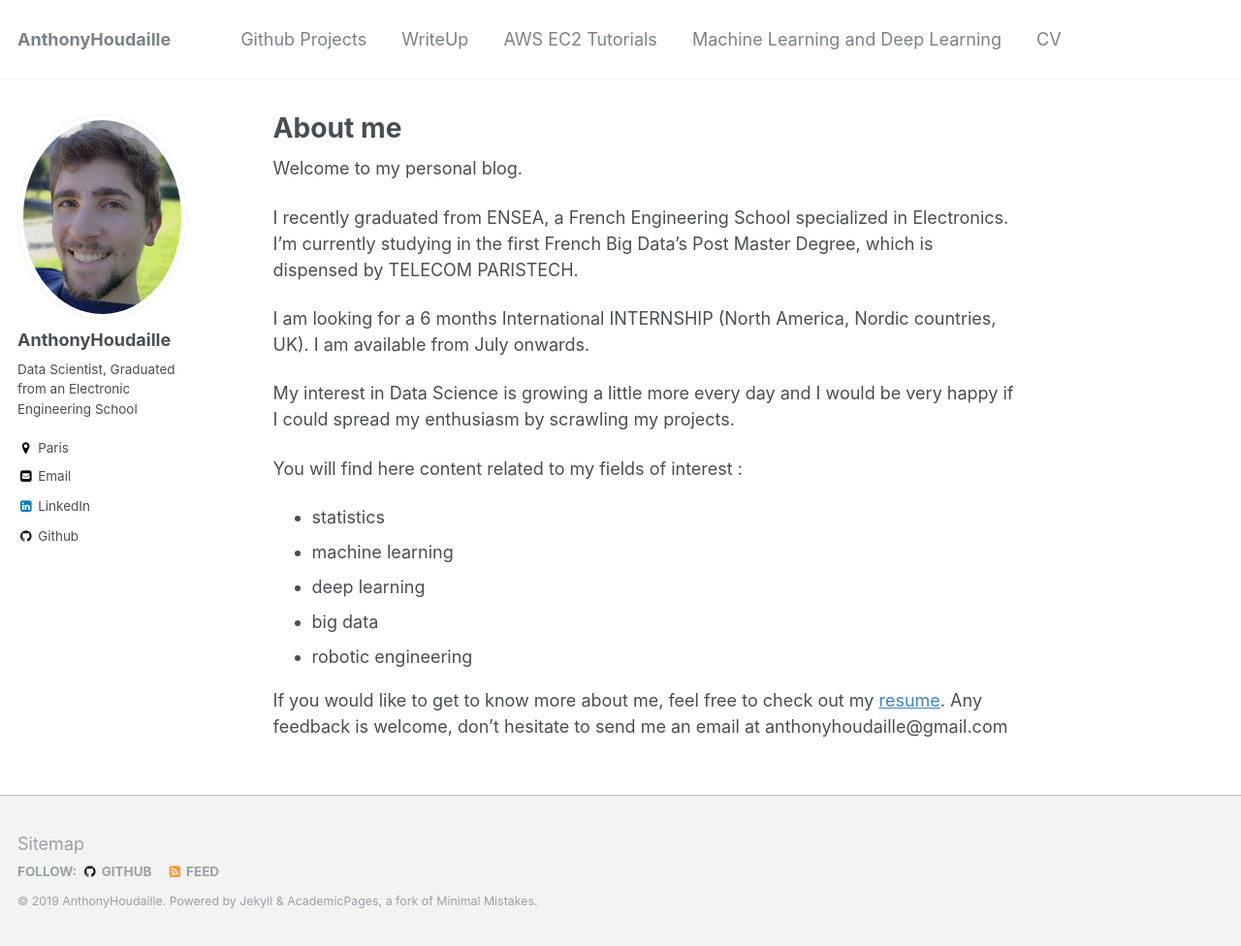
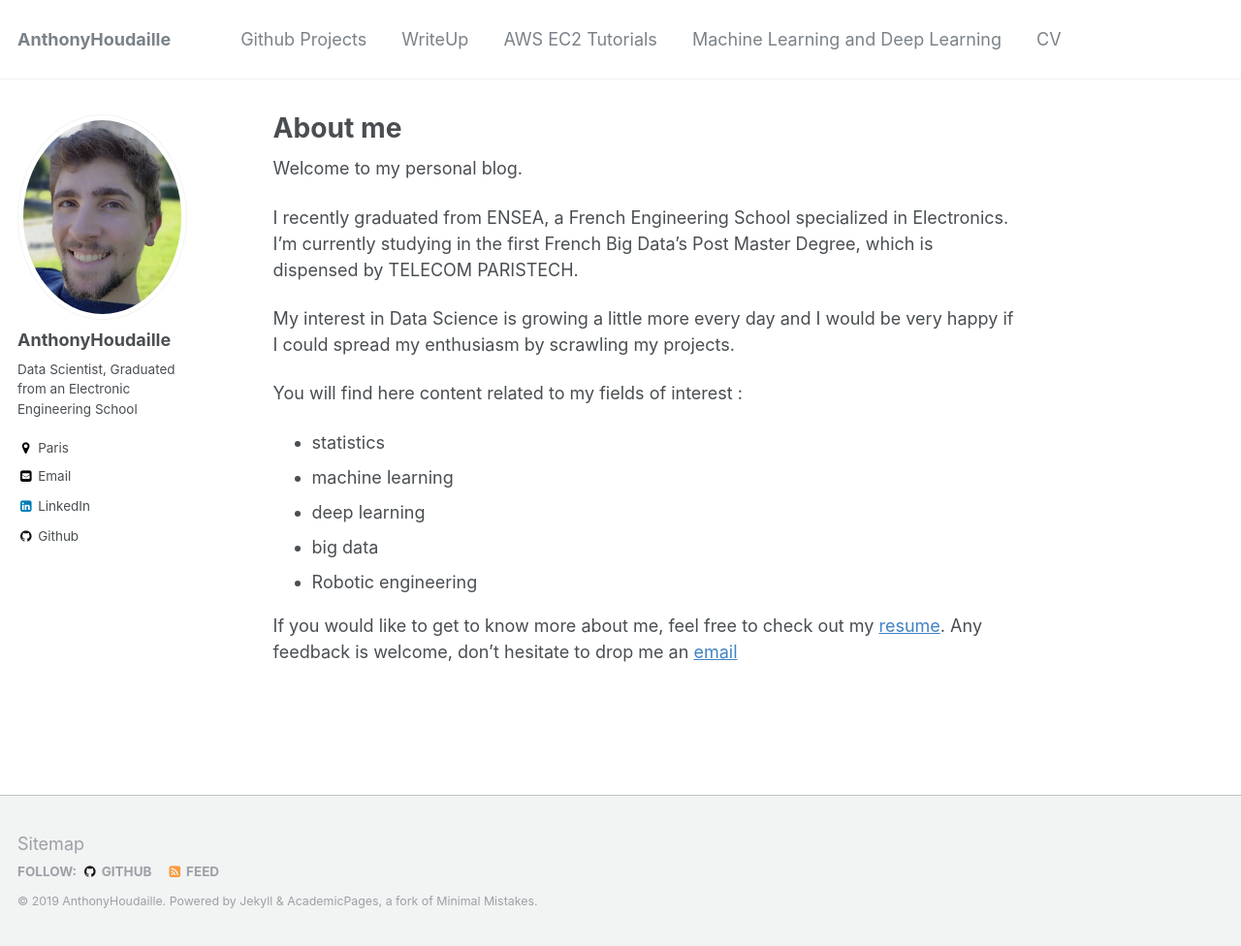
Before and after one commit to AnthonyHoudaille/AnthonyHoudaille.github.io, a Jekyll site: the page built from _pages/about.md, in a window 1280 px wide and 976 px high. Shown: the whole window at 97% size. Built offline with Jekyll 4.4.1, drawn with Linux system fonts in a browser that asks for light colours.

Commit message:
Add files via upload

```diff
--- a/_pages/about.md
+++ b/_pages/about.md
@@ -12,9 +12,6 @@ Welcome to my personal blog.
 I recently graduated from ENSEA, a French Engineering School specialized in Electronics.
 I’m currently studying in the first French Big Data’s Post Master Degree, which is dispensed by TELECOM PARISTECH.
 
-I am looking for a 6 months International INTERNSHIP (North America, Nordic countries, UK).
-I am available from July onwards.
-
 My interest in Data Science is growing a little more every day and I would be very happy if I could spread my enthusiasm by scrawling my projects.
 
 You will find here content related to my fields of interest :
@@ -22,8 +19,8 @@ You will find here content related to my fields of interest :
 - machine learning
 - deep learning
 - big data
-- robotic engineering
+- Robotic engineering
 
 
 If you would like to get to know more about me, feel free to check out my [resume](https://AnthonyHoudaille.github.io/cv/).
-Any feedback is welcome, don't hesitate to send me an email at anthonyhoudaille@gmail.com
+Any feedback is welcome, don't hesitate to drop me an [email](anthonyhoudaille@gmail.com)
```
